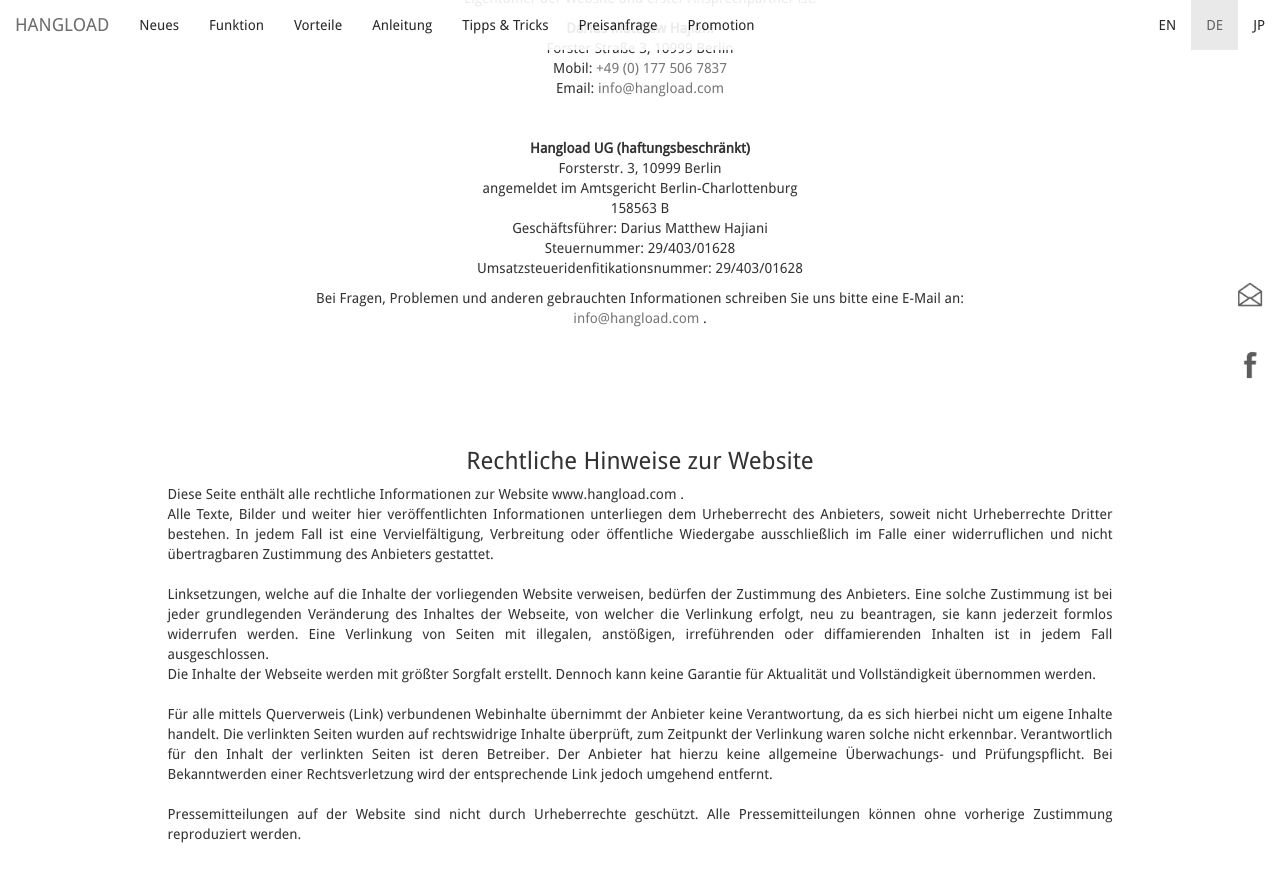
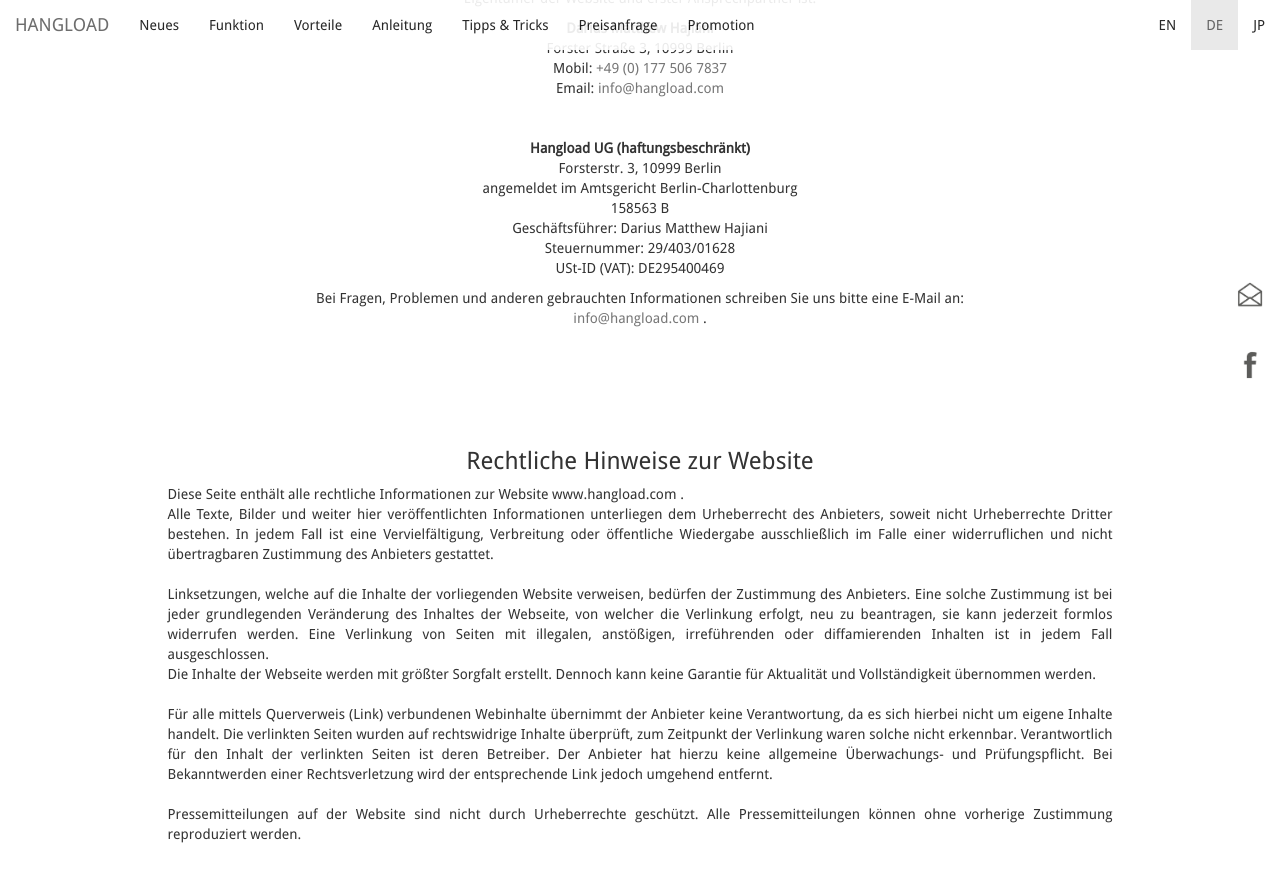
Before and after one commit to bodokaiser/hangload.com, a Jekyll site: the page built from legalDE.html, in a window 1280 px wide and 900 px high, scrolled down 305 px. Shown: the top 882 px of the window. Built offline with Jekyll 4.4.1, drawn with Linux system fonts in a browser that asks for light colours; nearby versions of some CDN libraries; library files that are not in the unit come from our copies; Markdown is read by kramdown in place of the engine named in the settings.

Commit message:
Update legalDE.html

```diff
--- a/legalDE.html
+++ b/legalDE.html
@@ -42,7 +42,7 @@
       <br/>
       Steuernummer: 29/403/01628
       <br/>
-      Umsatzsteueridenfitikationsnummer: 29/403/01628
+      USt-ID (VAT): DE295400469
       <br/>
 </p>
 <p class="text-center">
```
